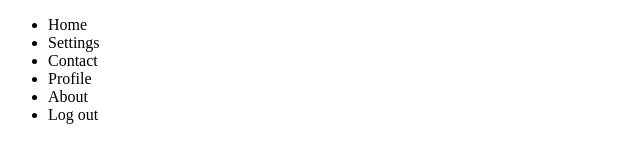
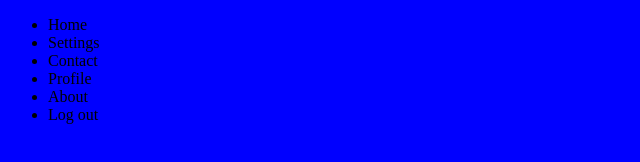
Before and after one commit to SantiagoRG9/ProyectoEM, a plain HTML site: page index.html in a window 1280 px wide. Shown: the whole page, without its empty margins (0-640 px from the left). Drawn offline with Linux system fonts and the light colour scheme.

Commit message:
link estilos

```diff
--- a/index.html
+++ b/index.html
@@ -4,6 +4,7 @@
     <meta charset="UTF-8">
     <meta http-equiv="X-UA-Compatible" content="IE=edge">
     <meta name="viewport" content="width=device-width, initial-scale=1.0">
+    <link rel="stylesheet" href="ramaEstilos.css">
     <title>ProyectoGitHub</title>
 </head>
 <body>
```
